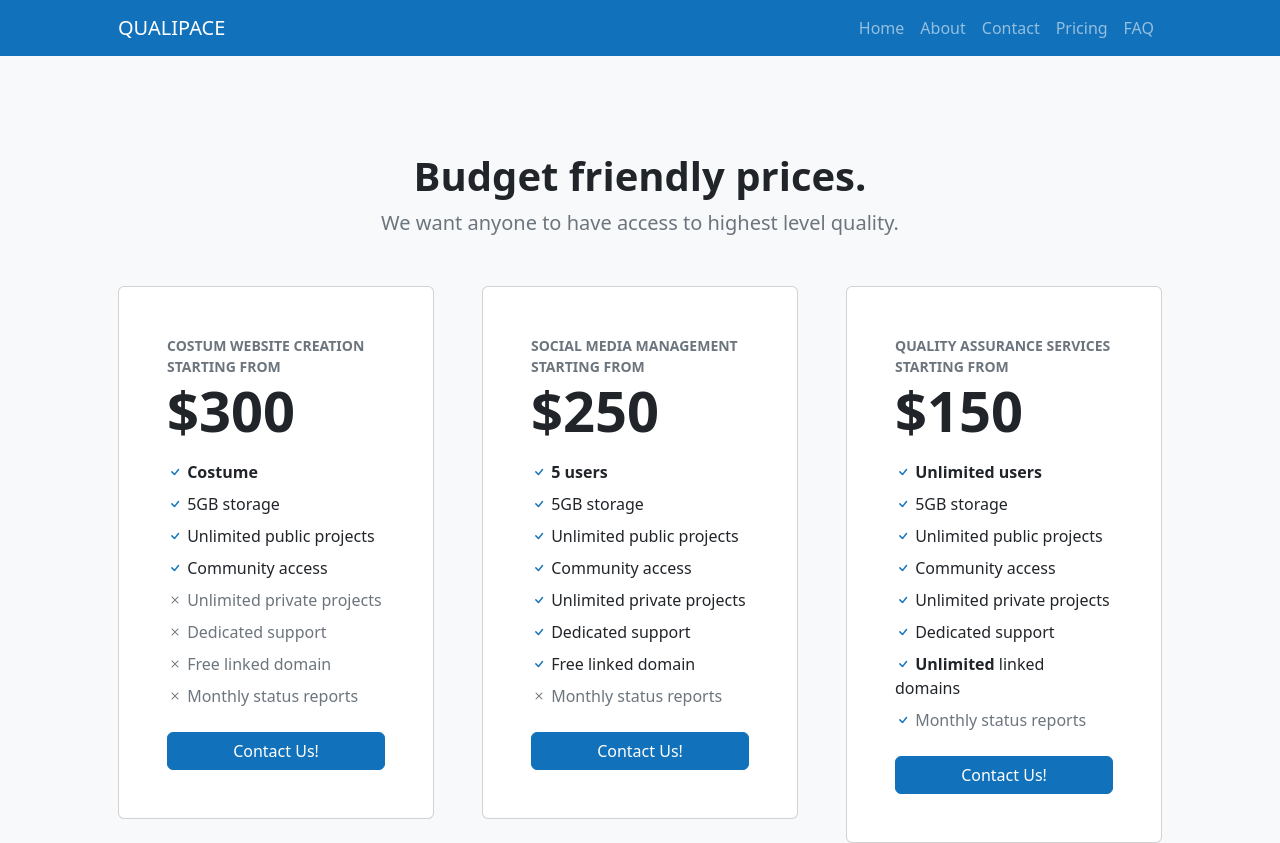
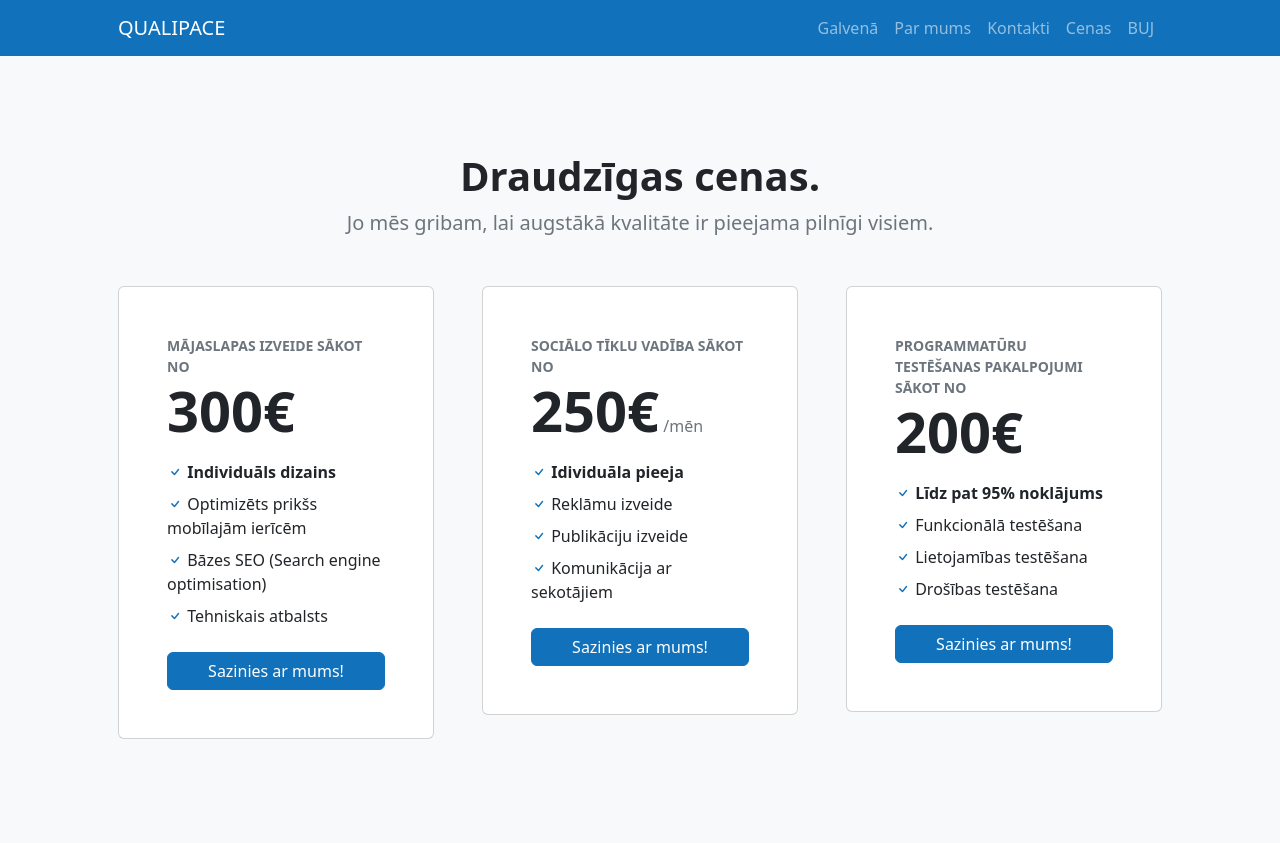
Before and after one commit to OzolinsQA/QUALIPACE, a website: page pricing.html in a window 1280 px wide. Shown: the top 843 px of the page. Drawn offline with nearby package versions, Linux system fonts and the light colour scheme.

Commit message:
Update pricing.html

```diff
--- a/pricing.html
+++ b/pricing.html
@@ -22,11 +22,11 @@
                     <button class="navbar-toggler" type="button" data-bs-toggle="collapse" data-bs-target="#navbarSupportedContent" aria-controls="navbarSupportedContent" aria-expanded="false" aria-label="Toggle navigation"><span class="navbar-toggler-icon"></span></button>
                     <div class="collapse navbar-collapse" id="navbarSupportedContent">
                         <ul class="navbar-nav ms-auto mb-2 mb-lg-0">
-                            <li class="nav-item"><a class="nav-link" href="index.html">Home</a></li>
-                            <li class="nav-item"><a class="nav-link" href="about.html">About</a></li>
-                            <li class="nav-item"><a class="nav-link" href="contact.html">Contact</a></li>
-                            <li class="nav-item"><a class="nav-link" href="pricing.html">Pricing</a></li>
-                            <li class="nav-item"><a class="nav-link" href="faq.html">FAQ</a></li>
+                            <li class="nav-item"><a class="nav-link" href="index.html">Galvenā</a></li>
+                            <li class="nav-item"><a class="nav-link" href="about.html">Par mums</a></li>
+                            <li class="nav-item"><a class="nav-link" href="contact.html">Kontakti</a></li>
+                            <li class="nav-item"><a class="nav-link" href="pricing.html">Cenas</a></li>
+                            <li class="nav-item"><a class="nav-link" href="faq.html">BUJ</a></li>
                                 </ul>
                             </li>
                         </ul>
@@ -37,54 +37,39 @@
             <section class="bg-light py-5 fade-in">
                 <div class="container px-5 my-5">
                     <div class="text-center mb-5">
-                        <h1 class="fw-bolder">Budget friendly prices.</h1>
-                        <p class="lead fw-normal text-muted mb-0">We want anyone to have access to highest level quality.</p>
+                        <h1 class="fw-bolder">Draudzīgas cenas.</h1>
+                        <p class="lead fw-normal text-muted mb-0">Jo mēs gribam, lai augstākā kvalitāte ir pieejama pilnīgi visiem.</p>
                     </div>
                     <div class="row gx-5 justify-content-center">
                         <!-- Pricing card free-->
                         <div class="col-lg-6 col-xl-4">
                             <div class="card mb-5 mb-xl-0">
                                 <div class="card-body p-5">
-                                    <div class="small text-uppercase fw-bold text-muted">Costum website creation starting from</div>
+                                    <div class="small text-uppercase fw-bold text-muted">Mājaslapas izveide sākot no</div>
                                     <div class="mb-3">
-                                        <span class="display-4 fw-bold">$300</span>
+                                        <span class="display-4 fw-bold">300€</span>
                                         <span class="text-muted"></span>
                                     </div>
                                     <ul class="list-unstyled mb-4">
                                         <li class="mb-2">
                                             <i class="bi bi-check text-primary"></i>
-                                            <strong>Costume</strong>
+                                            <strong>Individuāls dizains</strong>
                                         </li>
                                         <li class="mb-2">
                                             <i class="bi bi-check text-primary"></i>
-                                            5GB storage
+                                            Optimizēts prikšs mobīlajām ierīcēm
                                         </li>
                                         <li class="mb-2">
                                             <i class="bi bi-check text-primary"></i>
-                                            Unlimited public projects
+                                            Bāzes SEO (Search engine optimisation)
                                         </li>
                                         <li class="mb-2">
                                             <i class="bi bi-check text-primary"></i>
-                                            Community access
+                                           Tehniskais atbalsts
                                         </li>
-                                        <li class="mb-2 text-muted">
-                                            <i class="bi bi-x"></i>
-                                            Unlimited private projects
-                                        </li>
-                                        <li class="mb-2 text-muted">
-                                            <i class="bi bi-x"></i>
-                                            Dedicated support
-                                        </li>
-                                        <li class="mb-2 text-muted">
-                                            <i class="bi bi-x"></i>
-                                            Free linked domain
-                                        </li>
-                                        <li class="text-muted">
-                                            <i class="bi bi-x"></i>
-                                            Monthly status reports
-                                        </li>
+
                                     </ul>
-                                    <div class="d-grid"><a class="btn btn-primary" href="#!">Contact Us!</a></div>
+                                    <div class="d-grid"><a class="btn btn-primary" href="#!">Sazinies ar mums!</a></div>
                                 </div>
                             </div>
                         </div>
@@ -93,47 +78,32 @@
                             <div class="card mb-5 mb-xl-0">
                                 <div class="card-body p-5">
                                     <div class="small text-uppercase fw-bold text-muted">
-                                        Social Media Management starting from
+                                       Sociālo Tīklu Vadība sākot no
                                     </div>
                                     <div class="mb-3">
-                                        <span class="display-4 fw-bold">$250</span>
-                                        <span class="text-muted"></span>
+                                        <span class="display-4 fw-bold">250€</span>
+                                        <span class="text-muted">/mēn</span>
                                     </div>
                                     <ul class="list-unstyled mb-4">
                                         <li class="mb-2">
                                             <i class="bi bi-check text-primary"></i>
-                                            <strong>5 users</strong>
+                                            <strong>Idividuāla pieeja</strong>
                                         </li>
                                         <li class="mb-2">
                                             <i class="bi bi-check text-primary"></i>
-                                            5GB storage
+                                          Reklāmu izveide
                                         </li>
                                         <li class="mb-2">
                                             <i class="bi bi-check text-primary"></i>
-                                            Unlimited public projects
+                                            Publikāciju izveide
                                         </li>
                                         <li class="mb-2">
                                             <i class="bi bi-check text-primary"></i>
-                                            Community access
+                                           Komunikācija ar sekotājiem
                                         </li>
-                                        <li class="mb-2">
-                                            <i class="bi bi-check text-primary"></i>
-                                            Unlimited private projects
-                                        </li>
-                                        <li class="mb-2">
-                                            <i class="bi bi-check text-primary"></i>
-                                            Dedicated support
-                                        </li>
-                                        <li class="mb-2">
-                                            <i class="bi bi-check text-primary"></i>
-                                            Free linked domain
-                                        </li>
-                                        <li class="text-muted">
-                                            <i class="bi bi-x"></i>
-                                            Monthly status reports
-                                        </li>
+
                                     </ul>
-                                    <div class="d-grid"><a class="btn btn-primary" href="#!">Contact Us!</a></div>
+                                    <div class="d-grid"><a class="btn btn-primary" href="#!">Sazinies ar mums!</a></div>
                                 </div>
                             </div>
                         </div>
@@ -142,47 +112,31 @@
                         <div class="col-lg-6 col-xl-4">
                             <div class="card">
                                 <div class="card-body p-5">
-                                    <div class="small text-uppercase fw-bold text-muted">Quality Assurance services   starting from</div>
+                                    <div class="small text-uppercase fw-bold text-muted">Programmatūru testēšanas pakalpojumi sākot no</div>
                                     <div class="mb-3">
-                                        <span class="display-4 fw-bold">$150</span>
+                                        <span class="display-4 fw-bold">200€</span>
                                         <span class="text-muted"></span>
                                     </div>
                                     <ul class="list-unstyled mb-4">
                                         <li class="mb-2">
                                             <i class="bi bi-check text-primary"></i>
-                                            <strong>Unlimited users</strong>
+                                            <strong>Līdz pat 95% noklājums</strong>
                                         </li>
                                         <li class="mb-2">
                                             <i class="bi bi-check text-primary"></i>
-                                            5GB storage
+                                           Funkcionālā testēšana
                                         </li>
                                         <li class="mb-2">
                                             <i class="bi bi-check text-primary"></i>
-                                            Unlimited public projects
+                                          Lietojamības testēšana
                                         </li>
                                         <li class="mb-2">
                                             <i class="bi bi-check text-primary"></i>
-                                            Community access
+                                             Drošības testēšana
                                         </li>
-                                        <li class="mb-2">
-                                            <i class="bi bi-check text-primary"></i>
-                                            Unlimited private projects
-                                        </li>
-                                        <li class="mb-2">
-                                            <i class="bi bi-check text-primary"></i>
-                                            Dedicated support
-                                        </li>
-                                        <li class="mb-2">
-                                            <i class="bi bi-check text-primary"></i>
-                                            <strong>Unlimited</strong>
-                                            linked domains
-                                        </li>
-                                        <li class="text-muted">
-                                            <i class="bi bi-check text-primary"></i>
-                                            Monthly status reports
-                                        </li>
+
                                     </ul>
-                                    <div class="d-grid"><a class="btn btn-primary" href="#!">Contact Us!</a></div>
+                                    <div class="d-grid"><a class="btn btn-primary" href="#!">Sazinies ar mums!</a></div>
                                 </div>
                             </div>
                         </div>
```
